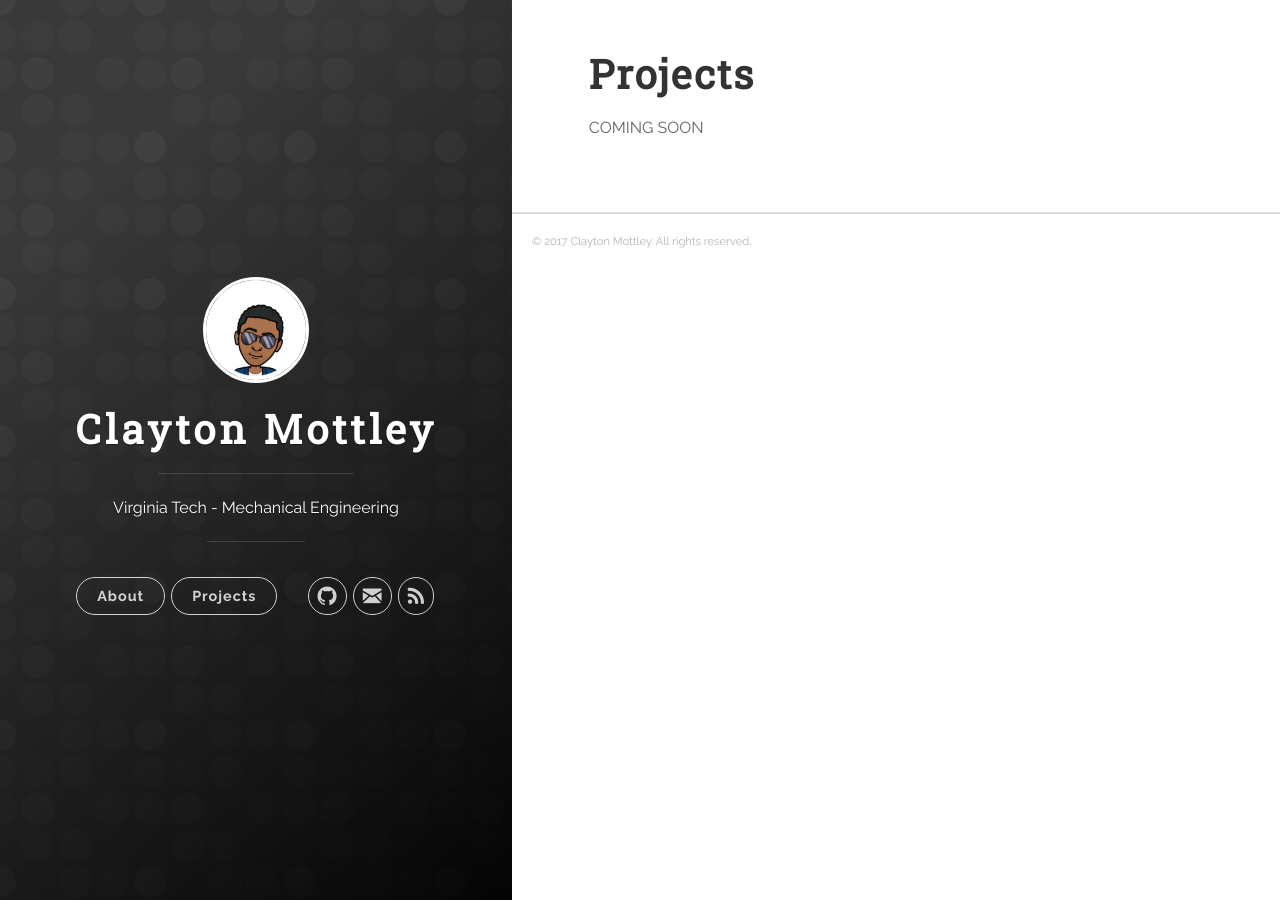
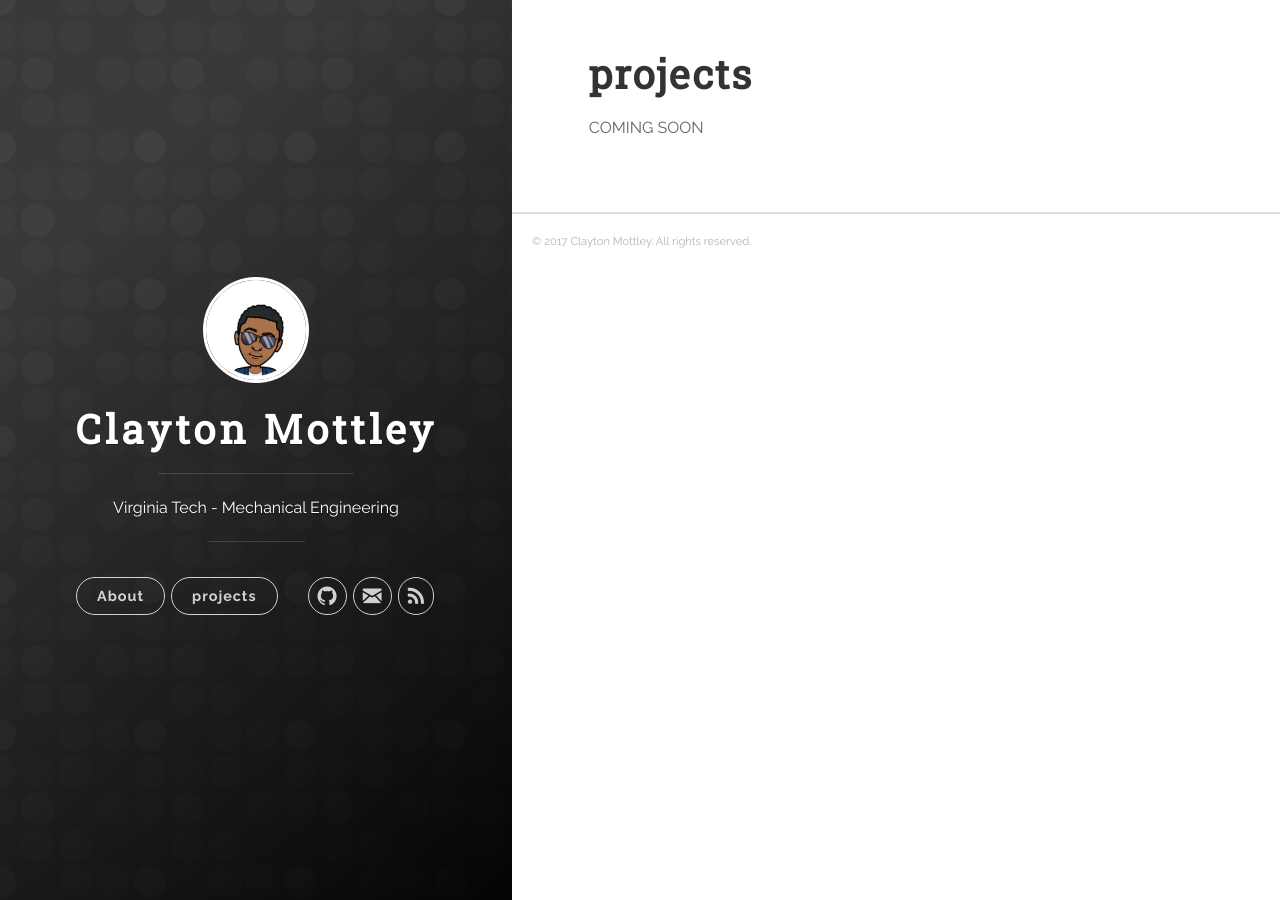
Before and after one commit to mottley/mottley.github.io, a Jekyll site: the page built from _pages/projects.md, in a window 1280 px wide. Built offline with Jekyll 4.4.1, drawn with Linux system fonts in a browser that asks for light colours; nearby versions of some CDN libraries.

Commit message:
avatar and page changes

```diff
--- a/_includes/header.html
+++ b/_includes/header.html
@@ -9,7 +9,7 @@
     <div class="panel-main__inner panel-inverted">
     <div class="panel-main__content">
         <a href="{{ site.baseurl }}/" title="link to home of {{ site.title }}">
-          <img src="{{ site.baseurl }}/images/testavi.jpg" class="user-image" alt="My Profile Photo">
+          <img src="{{ site.baseurl }}/images/avatar.jpg" class="user-image" alt="My Profile Photo">
           <h1 class="panel-cover__title panel-title">{{ site.title }}</h1>
         </a>
         <hr class="panel-cover__divider">
--- a/_pages/projects.md
+++ b/_pages/projects.md
@@ -1,6 +1,6 @@
 ---
 layout: page
-title: Projects
+title: projects
 permalink: /projects
 ---
 
```
Also changed, not shown: images/avatar.jpg (added), images/testavi.JPG (deleted).
